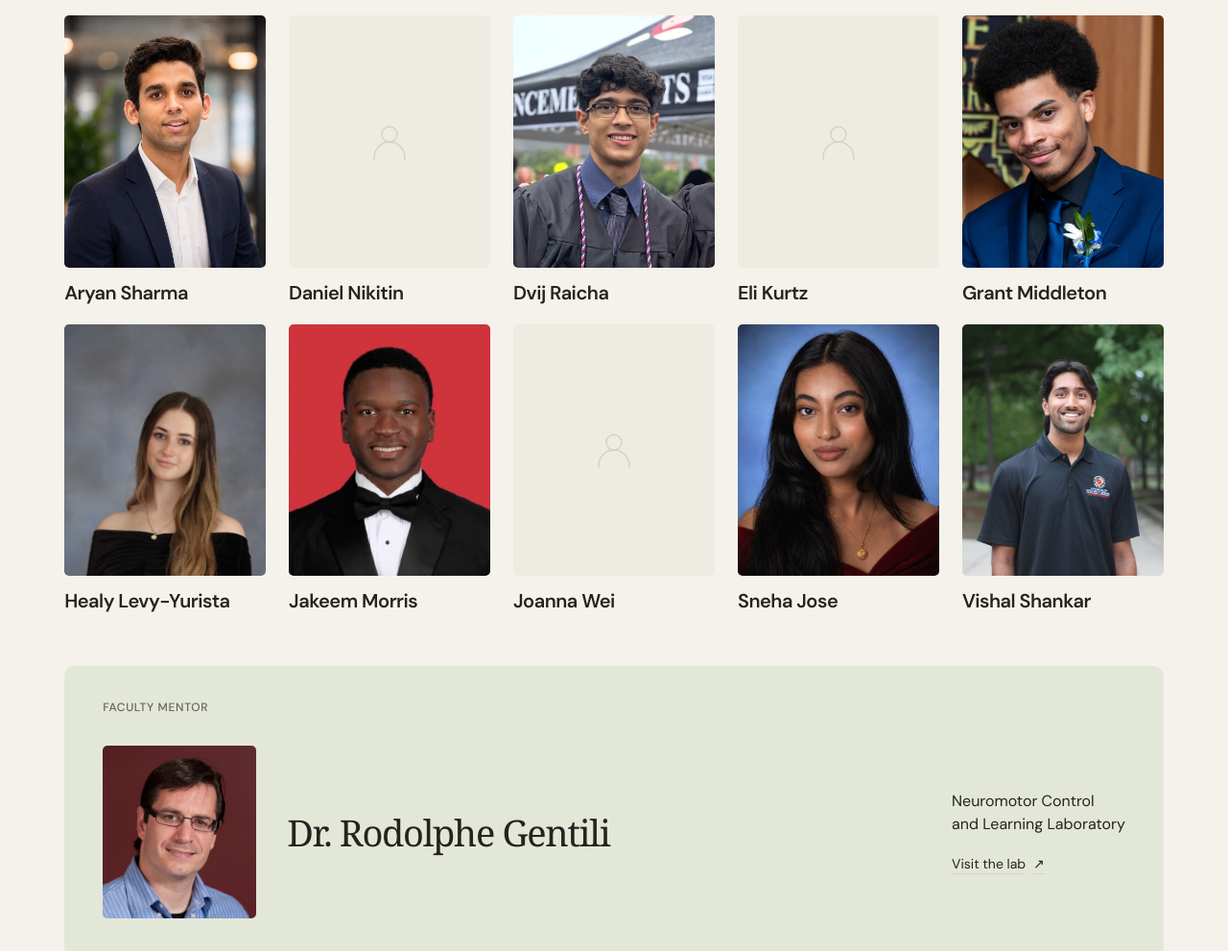
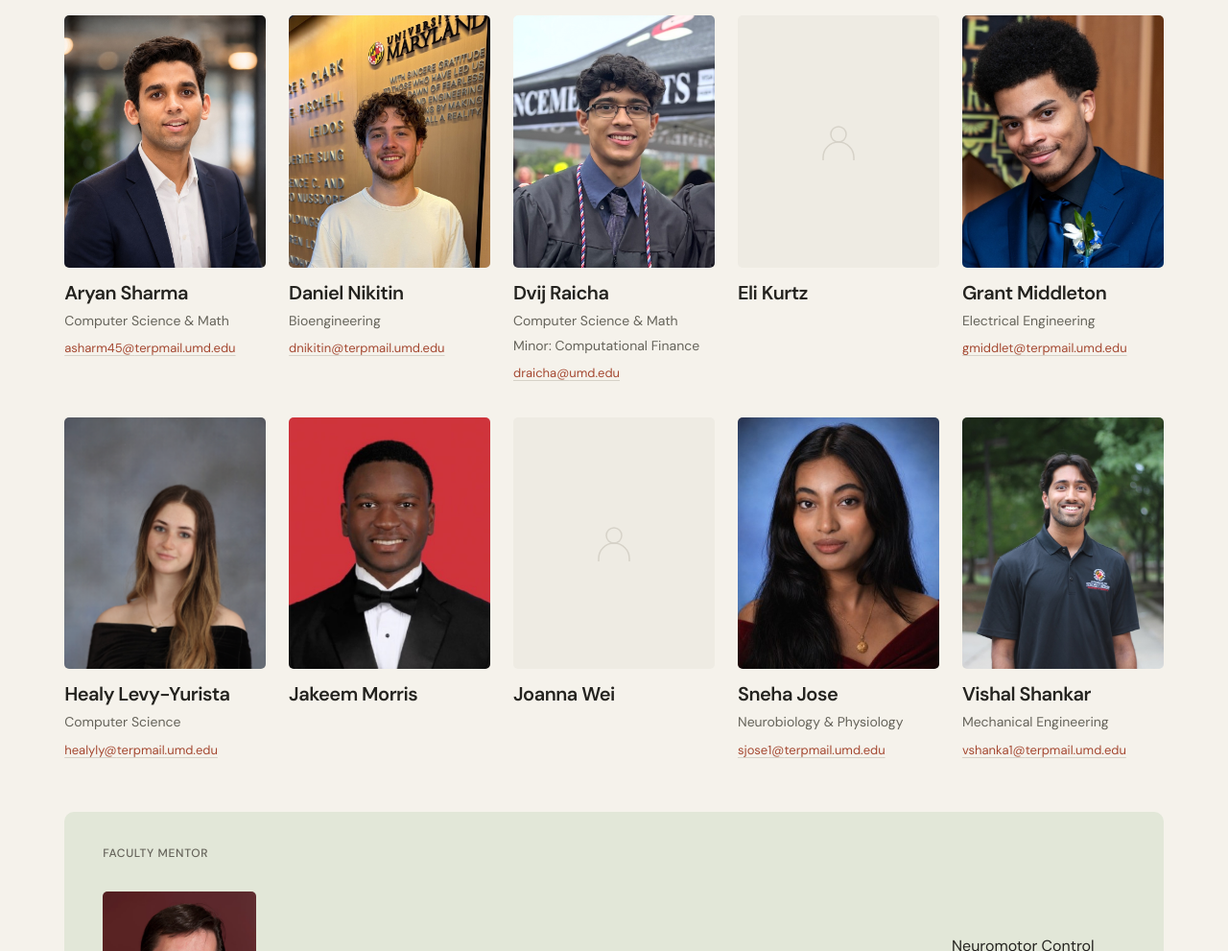
Before and after one commit to cuber-1/cyborg, a website: page website/team.html in a window 1280 px wide. Shown: the part 1360-2351 px from the top of the page at 96% size. Drawn offline with Linux system fonts and the light colour scheme.

Commit message:
Add team majors, email links, and Daniel portrait

```diff
--- a/website/styles.css
+++ b/website/styles.css
@@ -139,7 +139,7 @@
 .team-photo { margin-bottom: clamp(32px, 5vw, 64px); }
 .team-photo img { width: 100%; height: auto; border-radius: 10px; }
 .roster-section { padding-bottom: 55px; }
-.team-grid { display: grid; grid-template-columns: repeat(5,1fr); padding: 0; margin: 0; list-style: none; gap: 20px 24px; }
+.team-grid { display: grid; grid-template-columns: repeat(5,1fr); padding: 0; margin: 0; list-style: none; gap: 36px 24px; }
 .team-member { min-width: 0; }
 .member-photo, .member-placeholder { width: 100%; height: auto; aspect-ratio: 4 / 5; border-radius: 5px; }
 .member-photo { object-fit: cover; object-position: center 25%; }
@@ -147,6 +147,9 @@
 .member-placeholder { display: grid; place-items: center; background: var(--surface); color: var(--line); }
 .member-placeholder svg { width: 48px; height: 48px; fill: none; stroke: currentColor; stroke-width: 1.5; }
 .member-name { margin-top: 13px; font-size: 20px; line-height: 1.3; letter-spacing: -.025em; }
+.member-study, .member-minor { margin-top: 6px; font-size: 14px; line-height: 1.45; color: var(--muted); }
+.member-email { display: block; width: fit-content; max-width: 100%; margin-top: 9px; font-size: 13px; line-height: 1.5; color: var(--accent); text-decoration: underline; text-decoration-color: var(--line); text-underline-offset: 3px; overflow-wrap: anywhere; }
+.member-email:hover { text-decoration-color: currentColor; }
 .mentor-section { padding-bottom: 65px; }
 .mentor-card { background: var(--sage); border-radius: 10px; padding: 34px 40px 40px; }
 .mentor-card > .eyebrow { color: var(--muted); margin-bottom: 30px; }
@@ -347,7 +350,7 @@
   .next-page { padding-block: 28px 42px; display: block; }
   .next-page > span { font-size: 13px; }
   .next-page > a { justify-content: space-between; font-size: 26px; margin-top: 12px; }
-  .team-grid { grid-template-columns: repeat(2,1fr); gap: 20px 16px; }
+  .team-grid { grid-template-columns: repeat(2,1fr); gap: 28px 16px; }
   .member-name { margin-top: 11px; font-size: 18px; }
   .roster-section { padding-bottom: 28px; }
   .mentor-section { padding-bottom: 35px; }
--- a/website/team.html
+++ b/website/team.html
@@ -9,7 +9,7 @@
   <meta property="og:description" content="Meet Team CYBORG, Gemstone Class of 2029, our faculty mentor, and our librarian.">
   <title>Our team · CYBORG</title>
   <link rel="icon" type="image/svg+xml" href="assets/mark.svg?v=5d71a4cebb">
-  <link rel="stylesheet" href="styles.css?v=95646317b3">
+  <link rel="stylesheet" href="styles.css?v=8c93a528c0">
   <script src="site.js?v=057d4de44c" defer></script>
 
 </head>
@@ -41,16 +41,52 @@
     </figure>
     <section class="roster-section wrap reveal" aria-label="Team members">
       <ul class="team-grid">
-        <li class="team-member"><img class="member-photo" src="assets/team/aryan-sharma.jpg" alt="Aryan Sharma" width="789" height="1000" loading="lazy" decoding="async"><h2 class="member-name">Aryan Sharma</h2></li>
-        <li class="team-member"><span class="member-placeholder" aria-hidden="true"><svg viewBox="0 0 48 48"><circle cx="24" cy="16" r="8"/><path d="M8 43v-3a16 16 0 0 1 32 0v3"/></svg></span><h2 class="member-name">Daniel Nikitin</h2></li>
-        <li class="team-member"><img class="member-photo member-photo-dvij-raicha" src="assets/team/dvij-raicha.jpg?v=634d14a232" alt="Dvij Raicha" width="104" height="130" loading="lazy" decoding="async"><h2 class="member-name">Dvij Raicha</h2></li>
+        <li class="team-member">
+          <img class="member-photo" src="assets/team/aryan-sharma.jpg" alt="Aryan Sharma" width="789" height="1000" loading="lazy" decoding="async">
+          <h2 class="member-name">Aryan Sharma</h2>
+          <p class="member-study">Computer Science &amp; Math</p>
+          <a class="member-email" href="mailto:asharm45@terpmail.umd.edu">asharm45@<wbr>terpmail.umd.edu</a>
+        </li>
+        <li class="team-member">
+          <img class="member-photo" src="assets/team/daniel-nikitin.jpg" alt="Daniel Nikitin" width="1000" height="906" loading="lazy" decoding="async">
+          <h2 class="member-name">Daniel Nikitin</h2>
+          <p class="member-study">Bioengineering</p>
+          <a class="member-email" href="mailto:dnikitin@terpmail.umd.edu">dnikitin@<wbr>terpmail.umd.edu</a>
+        </li>
+        <li class="team-member">
+          <img class="member-photo member-photo-dvij-raicha" src="assets/team/dvij-raicha.jpg?v=634d14a232" alt="Dvij Raicha" width="104" height="130" loading="lazy" decoding="async">
+          <h2 class="member-name">Dvij Raicha</h2>
+          <p class="member-study">Computer Science &amp; Math</p>
+          <p class="member-minor">Minor: Computational Finance</p>
+          <a class="member-email" href="mailto:draicha@umd.edu">draicha@<wbr>umd.edu</a>
+        </li>
         <li class="team-member"><span class="member-placeholder" aria-hidden="true"><svg viewBox="0 0 48 48"><circle cx="24" cy="16" r="8"/><path d="M8 43v-3a16 16 0 0 1 32 0v3"/></svg></span><h2 class="member-name">Eli Kurtz</h2></li>
-        <li class="team-member"><img class="member-photo" src="assets/team/grant-middleton.jpg" alt="Grant Middleton" width="690" height="1000" loading="lazy" decoding="async"><h2 class="member-name">Grant Middleton</h2></li>
-        <li class="team-member"><img class="member-photo" src="assets/team/healy-levy-yurista.png" alt="Healy Levy-Yurista" width="922" height="1094" loading="lazy" decoding="async"><h2 class="member-name">Healy Levy-Yurista</h2></li>
+        <li class="team-member">
+          <img class="member-photo" src="assets/team/grant-middleton.jpg" alt="Grant Middleton" width="690" height="1000" loading="lazy" decoding="async">
+          <h2 class="member-name">Grant Middleton</h2>
+          <p class="member-study">Electrical Engineering</p>
+          <a class="member-email" href="mailto:gmiddlet@terpmail.umd.edu">gmiddlet@<wbr>terpmail.umd.edu</a>
+        </li>
+        <li class="team-member">
+          <img class="member-photo" src="assets/team/healy-levy-yurista.png" alt="Healy Levy-Yurista" width="922" height="1094" loading="lazy" decoding="async">
+          <h2 class="member-name">Healy Levy-Yurista</h2>
+          <p class="member-study">Computer Science</p>
+          <a class="member-email" href="mailto:healyly@terpmail.umd.edu">healyly@<wbr>terpmail.umd.edu</a>
+        </li>
         <li class="team-member"><img class="member-photo member-photo-jakeem-morris" src="assets/team/jakeem-morris.jpg" alt="Jakeem Morris" width="104" height="130" loading="lazy" decoding="async"><h2 class="member-name">Jakeem Morris</h2></li>
         <li class="team-member"><span class="member-placeholder" aria-hidden="true"><svg viewBox="0 0 48 48"><circle cx="24" cy="16" r="8"/><path d="M8 43v-3a16 16 0 0 1 32 0v3"/></svg></span><h2 class="member-name">Joanna Wei</h2></li>
-        <li class="team-member"><img class="member-photo" src="assets/team/sneha-jose.jpg" alt="Sneha Jose" width="400" height="400" loading="lazy" decoding="async"><h2 class="member-name">Sneha Jose</h2></li>
-        <li class="team-member"><img class="member-photo member-photo-vishal-shankar" src="assets/team/vishal-shankar.jpg" alt="Vishal Shankar" width="104" height="130" loading="lazy" decoding="async"><h2 class="member-name">Vishal Shankar</h2></li>
+        <li class="team-member">
+          <img class="member-photo" src="assets/team/sneha-jose.jpg" alt="Sneha Jose" width="400" height="400" loading="lazy" decoding="async">
+          <h2 class="member-name">Sneha Jose</h2>
+          <p class="member-study">Neurobiology &amp; Physiology</p>
+          <a class="member-email" href="mailto:sjose1@terpmail.umd.edu">sjose1@<wbr>terpmail.umd.edu</a>
+        </li>
+        <li class="team-member">
+          <img class="member-photo member-photo-vishal-shankar" src="assets/team/vishal-shankar.jpg" alt="Vishal Shankar" width="104" height="130" loading="lazy" decoding="async">
+          <h2 class="member-name">Vishal Shankar</h2>
+          <p class="member-study">Mechanical Engineering</p>
+          <a class="member-email" href="mailto:vshanka1@terpmail.umd.edu">vshanka1@<wbr>terpmail.umd.edu</a>
+        </li>
       </ul>
     </section>
     <section class="mentor-section wrap reveal" aria-labelledby="mentor-title"><div class="mentor-card"><p class="eyebrow">Faculty mentor</p><div class="mentor-content"><img class="mentor-photo" src="assets/team/rodolphe-gentili.jpg" alt="Dr. Rodolphe Gentili" width="160" height="180" loading="lazy" decoding="async"><h2 id="mentor-title">Dr. Rodolphe Gentili</h2><div><p>Neuromotor Control<br>and Learning Laboratory</p><a class="text-link" href="https://sph.umd.edu/research-impact/laboratories-projects-and-programs/neuromotor-control-and-learning-laboratory" target="_blank" rel="noopener noreferrer">Visit the lab <span aria-hidden="true">↗</span></a></div></div></div></section>
```
Also changed, not shown: website/assets/image-provenance.md (+2 -0 lines), website/contact.html (+1 -1 lines), website/index.html (+1 -1 lines), website/reading.html (+1 -1 lines), website/research.html (+1 -1 lines), website/assets/team/daniel-nikitin.jpg (added).
